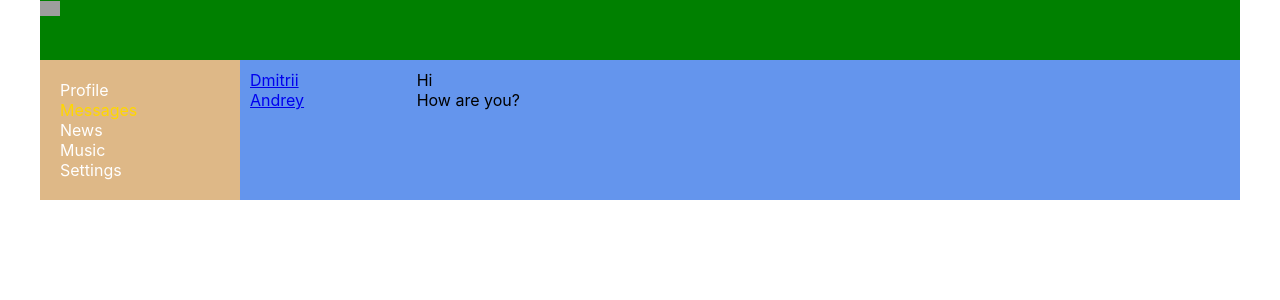
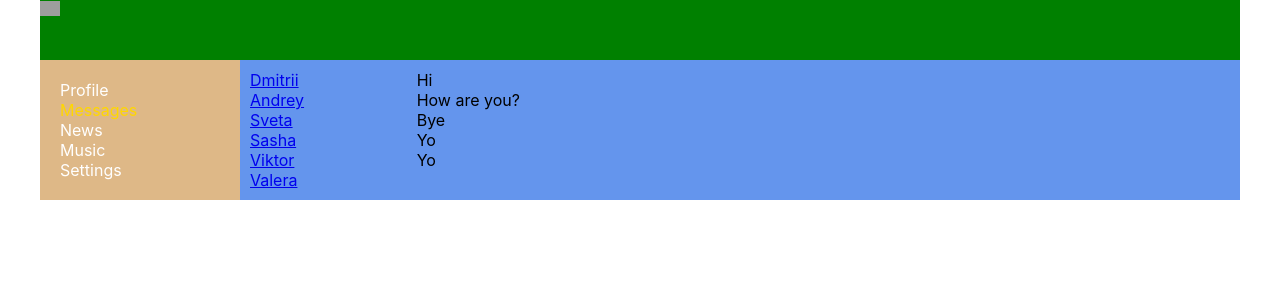
Before and after one commit to junetomato/react-social-network, a React (Create React App) app: page /dialogs in a window 1280 px wide. Shown: the top 300 px of the page. Built offline with nearby package versions, Linux system fonts and the light colour scheme; grey boxes are pictures that could not be loaded.

Commit message:
lesson 25 - refactoring with map function in Dialogs and MyPosts components

```diff
--- a/src/components/Dialogs/Dialogs.jsx
+++ b/src/components/Dialogs/Dialogs.jsx
@@ -20,7 +20,7 @@ function Message( props ) {
 
 function Dialogs( props ) {
 
-    let dialogsData = [
+    let dialogs = [
         { id: 1, name: 'Dmitrii' },
         { id: 2, name: 'Andrey' },
         { id: 3, name: 'Sveta' },
@@ -28,8 +28,7 @@ function Dialogs( props ) {
         { id: 5, name: 'Viktor' },
         { id: 6, name: 'Valera' },
     ]
-
-    let messagesData = [
+    let messages = [
         { id: 1, message: 'Hi' },
         { id: 1, message: 'How are you?' },
         { id: 1, message: 'Bye' },
@@ -37,15 +36,16 @@ function Dialogs( props ) {
         { id: 1, message: 'Yo' },
     ]
 
+    let dialogsElements  = dialogs.map( d => <DialogItem name={ d.name } id={ d.id } /> )
+    let messagesElements = messages.map( m => <Message message={ m.message } /> )
+
     return (
         <div className={ classes.dialogs }>
             <div className={ classes.dialogItems }>
-                <DialogItem name={ dialogsData[0].name } id={ dialogsData[0].id} />
-                <DialogItem name={ dialogsData[1].name } id={ dialogsData[1].id} />
+                { dialogsElements }
             </div>
             <div className={ classes.messages }>
-                <Message message={ messagesData[0].message } />
-                <Message message={ messagesData[1].message } />
+                { messagesElements }
             </div>
         </div>
     )
--- a/src/components/Profile/MyPosts/MyPosts.jsx
+++ b/src/components/Profile/MyPosts/MyPosts.jsx
@@ -4,10 +4,12 @@ import Post from './Post/Post'
 
 function MyPosts() {
 
-    let postData = [
+    let posts = [
         { id: 1, message: 'Hi, how are you?', likesCount: 12 },
         { id: 2, message: 'It\'s my first post', likesCount: 11 },
     ]
+
+    let postsElements = posts.map( p => <Post message={ p.message } likesCount={ p.likesCount } /> )
 
     return (
         <div className={ classes.postsBlock }>
@@ -21,8 +23,7 @@ function MyPosts() {
                 </div>
             </div>
             <div className={ classes.posts }>
-                <Post message={ postData[0].message } likesCount={ postData[0].likesCount } />
-                <Post message={ postData[1].message } likesCount={ postData[1].likesCount } />
+                { postsElements }
             </div>
         </div>
     )
```
